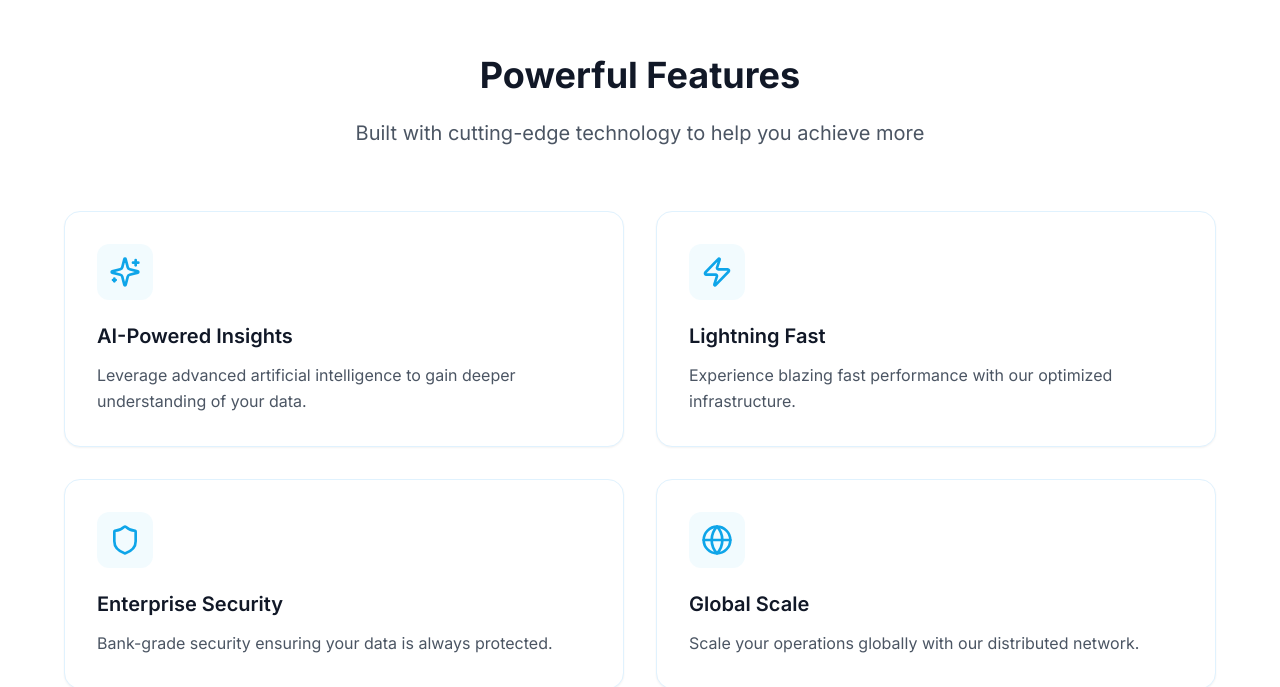
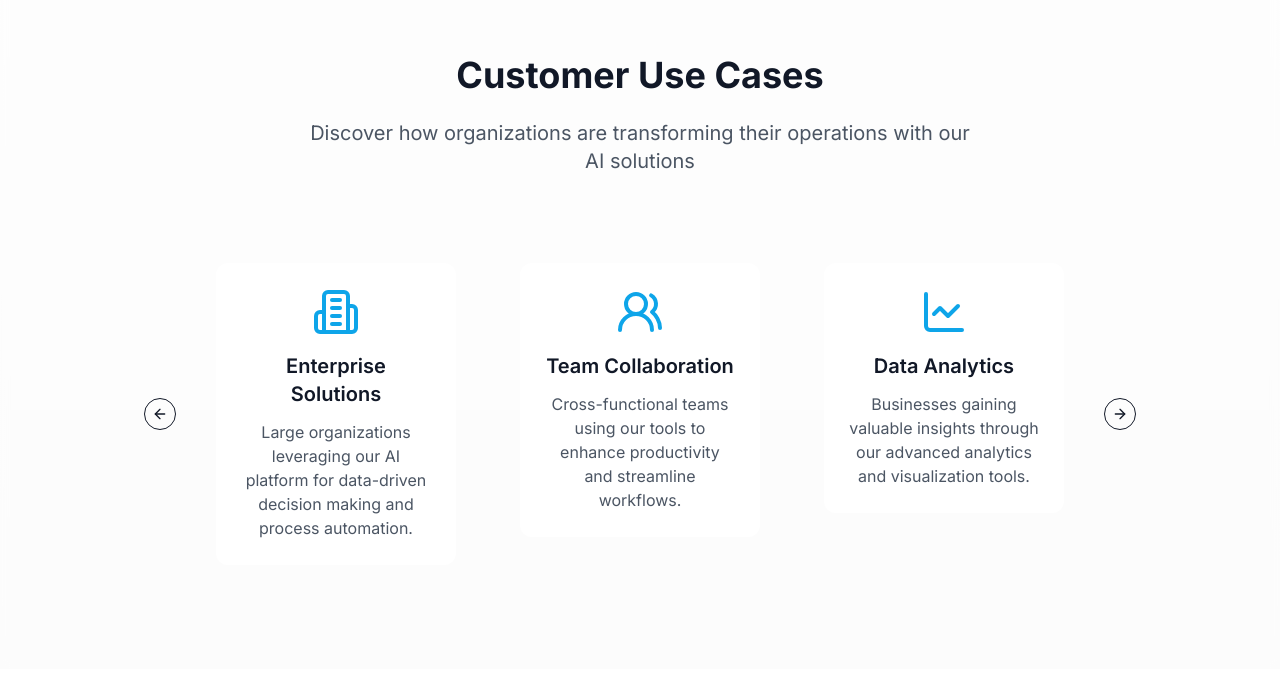
Before and after one commit to welyweah/whiteecho-website, a React (Vite) app: page / in a window 1280 px wide. Shown: the part 802-1489 px from the top of the page. Built offline with nearby package versions, Linux system fonts and the light colour scheme.

Commit message:
Add customer use-cases carousel
Adds a rotating carousel section below the logo showcasing customer use cases.  The carousel will contain five sections.

```diff
--- a/src/pages/Index.tsx
+++ b/src/pages/Index.tsx
@@ -3,7 +3,7 @@ import { motion } from 'framer-motion';
 import FloatingShapes from '../components/FloatingShapes';
 import FeatureCard from '../components/FeatureCard';
 import Newsletter from '../components/Newsletter';
-import { Sparkles, Zap, Shield, Globe, Menu } from 'lucide-react';
+import { Sparkles, Zap, Shield, Globe, Menu, Building2, Users2, LineChart, ShoppingCart, Briefcase } from 'lucide-react';
 import {
   NavigationMenu,
   NavigationMenuContent,
@@ -12,6 +12,13 @@ import {
   NavigationMenuList,
   NavigationMenuTrigger,
 } from "@/components/ui/navigation-menu";
+import {
+  Carousel,
+  CarouselContent,
+  CarouselItem,
+  CarouselNext,
+  CarouselPrevious,
+} from "@/components/ui/carousel";
 
 const Index = () => {
   const features = [
@@ -34,6 +41,34 @@ const Index = () => {
       icon: <Globe className="w-8 h-8" />,
       title: "Global Scale",
       description: "Scale your operations globally with our distributed network."
+    }
+  ];
+
+  const useCases = [
+    {
+      icon: <Building2 className="w-12 h-12 text-accent mb-4" />,
+      title: "Enterprise Solutions",
+      description: "Large organizations leveraging our AI platform for data-driven decision making and process automation."
+    },
+    {
+      icon: <Users2 className="w-12 h-12 text-accent mb-4" />,
+      title: "Team Collaboration",
+      description: "Cross-functional teams using our tools to enhance productivity and streamline workflows."
+    },
+    {
+      icon: <LineChart className="w-12 h-12 text-accent mb-4" />,
+      title: "Data Analytics",
+      description: "Businesses gaining valuable insights through our advanced analytics and visualization tools."
+    },
+    {
+      icon: <ShoppingCart className="w-12 h-12 text-accent mb-4" />,
+      title: "E-commerce",
+      description: "Online retailers optimizing customer experience and inventory management with AI."
+    },
+    {
+      icon: <Briefcase className="w-12 h-12 text-accent mb-4" />,
+      title: "Professional Services",
+      description: "Consultants and service providers enhancing client delivery with our platform."
     }
   ];
 
@@ -137,6 +172,50 @@ const Index = () => {
         </div>
       </section>
 
+      {/* Customer Use Cases Section */}
+      <section className="py-20 px-6 relative bg-white/50 backdrop-blur-sm">
+        <div className="max-w-6xl mx-auto">
+          <div className="text-center mb-16">
+            <h2 className="text-3xl md:text-4xl font-bold mb-6">
+              Customer Use Cases
+            </h2>
+            <p className="text-xl text-gray-600 max-w-2xl mx-auto">
+              Discover how organizations are transforming their operations with our AI solutions
+            </p>
+          </div>
+          <Carousel
+            opts={{
+              align: "start",
+              loop: true,
+            }}
+            className="w-full max-w-4xl mx-auto"
+          >
+            <CarouselContent>
+              {useCases.map((useCase, index) => (
+                <CarouselItem key={index} className="md:basis-1/2 lg:basis-1/3">
+                  <div className="p-6">
+                    <motion.div
+                      initial={{ opacity: 0, y: 20 }}
+                      whileInView={{ opacity: 1, y: 0 }}
+                      transition={{ duration: 0.5, delay: index * 0.1 }}
+                      className="h-full glass-card rounded-xl p-6 text-center hover:shadow-lg transition-shadow"
+                    >
+                      <div className="flex justify-center">
+                        {useCase.icon}
+                      </div>
+                      <h3 className="text-xl font-semibold mb-3">{useCase.title}</h3>
+                      <p className="text-gray-600">{useCase.description}</p>
+                    </motion.div>
+                  </div>
+                </CarouselItem>
+              ))}
+            </CarouselContent>
+            <CarouselPrevious className="hidden md:flex" />
+            <CarouselNext className="hidden md:flex" />
+          </Carousel>
+        </div>
+      </section>
+
       {/* Features Section */}
       <section className="py-20 px-6 bg-white relative">
         <div className="max-w-6xl mx-auto">
```
